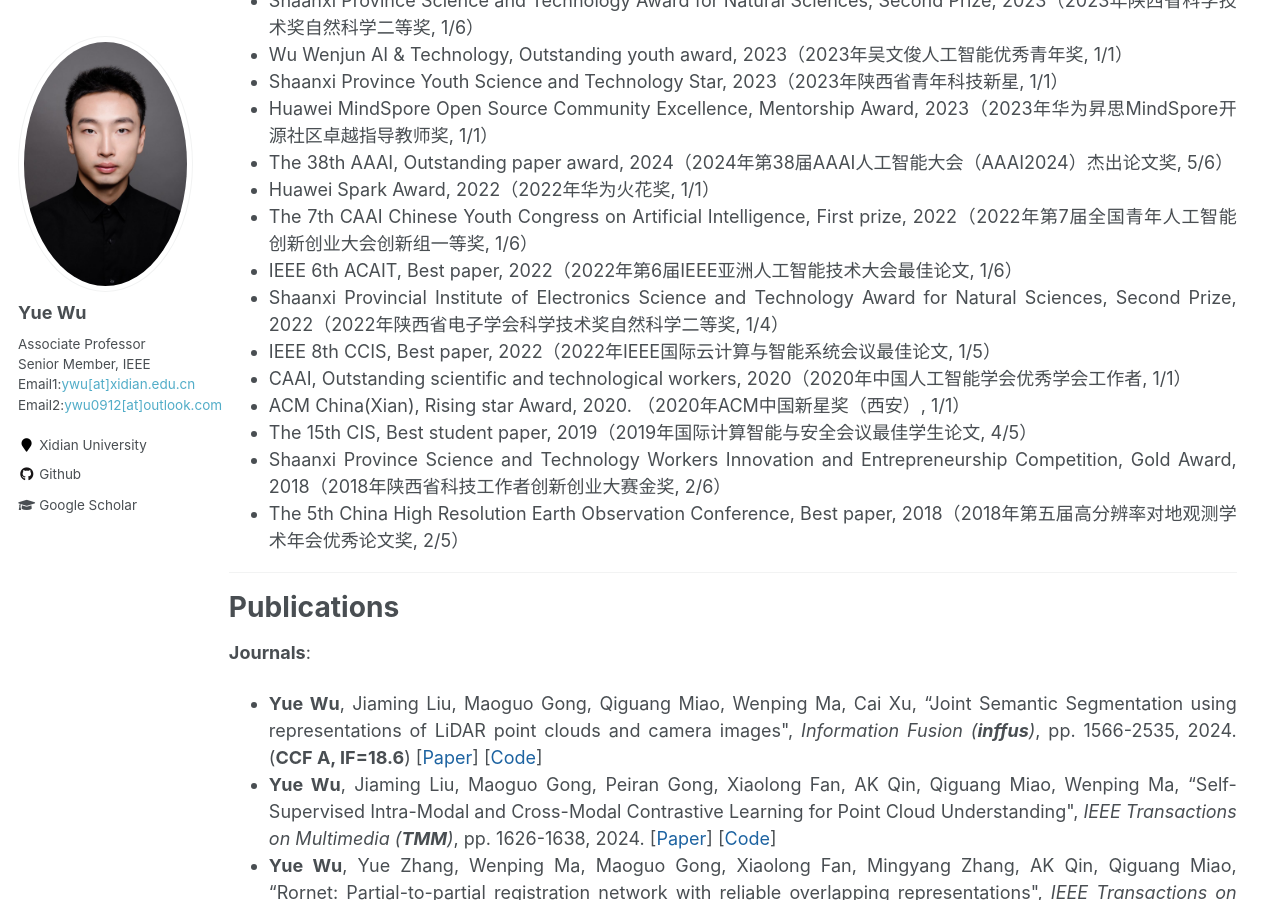
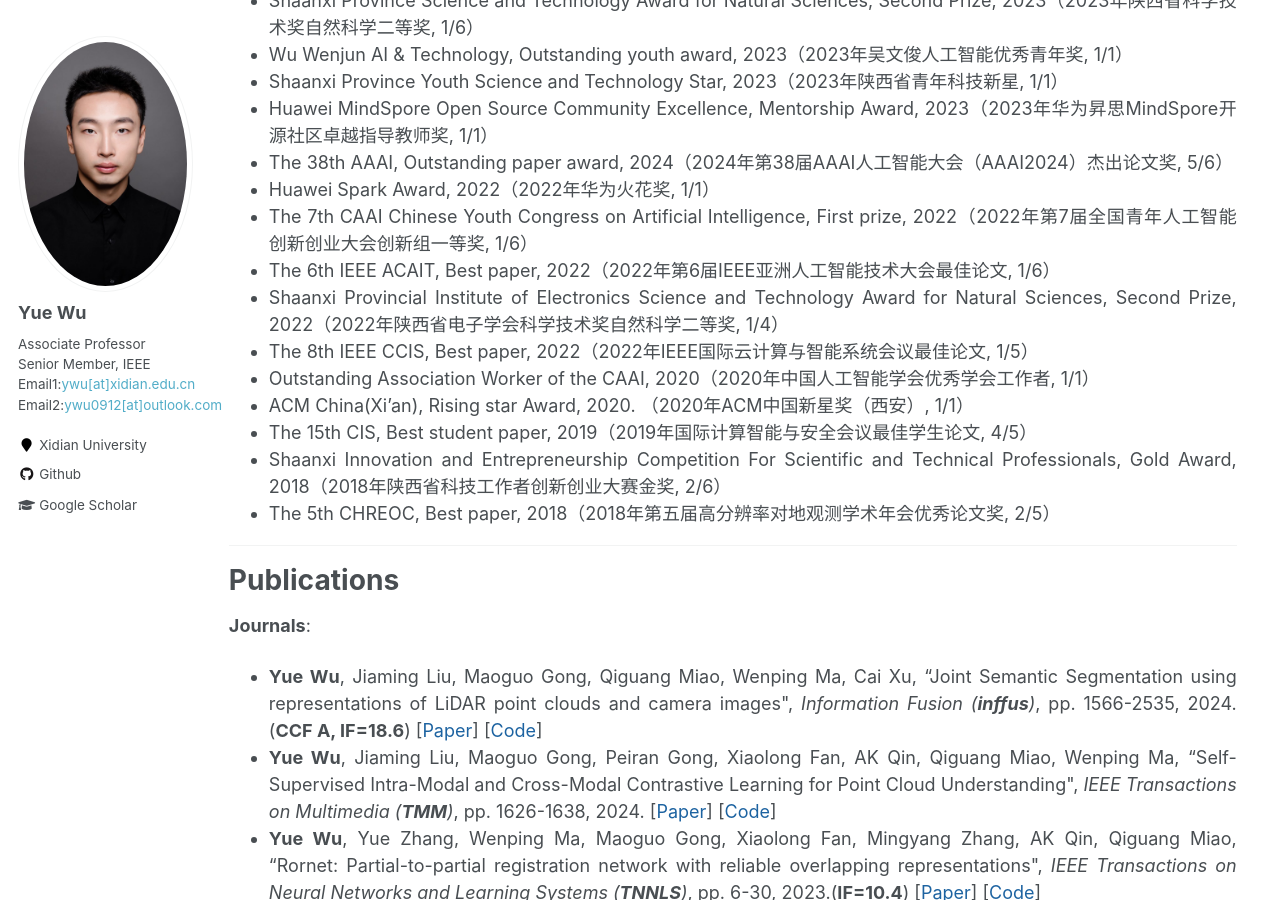
Before and after one commit to ywuchina/ywuchina.github.io, a Jekyll site: the page built from _pages/home.md, in a window 1280 px wide and 900 px high, scrolled down 2117 px. Built offline with Jekyll 4.4.1, drawn with Linux system fonts in a browser that asks for light colours.

Commit message:
Update home.md

```diff
--- a/_pages/home.md
+++ b/_pages/home.md
@@ -51,14 +51,14 @@ Since 2007, he has pursued his bachelor's and Ph.D. at Xidian University. After
 - The 38th AAAI, Outstanding paper award, 2024（2024年第38届AAAI人工智能大会（AAAI2024）杰出论文奖, 5/6）
 - Huawei Spark Award, 2022（2022年华为火花奖, 1/1）
 - The 7th CAAI Chinese Youth Congress on Artificial Intelligence, First prize, 2022（2022年第7届全国青年人工智能创新创业大会创新组一等奖, 1/6）
-- IEEE 6th ACAIT, Best paper, 2022（2022年第6届IEEE亚洲人工智能技术大会最佳论文, 1/6）
+- The 6th IEEE ACAIT, Best paper, 2022（2022年第6届IEEE亚洲人工智能技术大会最佳论文, 1/6）
 - Shaanxi Provincial Institute of Electronics Science and Technology Award for Natural Sciences, Second Prize, 2022（2022年陕西省电子学会科学技术奖自然科学二等奖, 1/4）
-- IEEE 8th CCIS, Best paper, 2022（2022年IEEE国际云计算与智能系统会议最佳论文, 1/5）
-- CAAI, Outstanding scientific and technological workers, 2020（2020年中国人工智能学会优秀学会工作者, 1/1）
-- ACM China(Xian), Rising star Award, 2020. （2020年ACM中国新星奖（西安）, 1/1）
+- The 8th IEEE CCIS, Best paper, 2022（2022年IEEE国际云计算与智能系统会议最佳论文, 1/5）
+- Outstanding Association Worker of the CAAI, 2020（2020年中国人工智能学会优秀学会工作者, 1/1）
+- ACM China(Xi'an), Rising star Award, 2020. （2020年ACM中国新星奖（西安）, 1/1）
 - The 15th CIS, Best student paper, 2019（2019年国际计算智能与安全会议最佳学生论文, 4/5）
-- Shaanxi Province Science and Technology Workers Innovation and Entrepreneurship Competition, Gold Award, 2018（2018年陕西省科技工作者创新创业大赛金奖, 2/6）
-- The 5th China High Resolution Earth Observation Conference, Best paper, 2018（2018年第五届高分辨率对地观测学术年会优秀论文奖, 2/5）
+- Shaanxi Innovation and Entrepreneurship Competition For Scientific and Technical Professionals, Gold Award, 2018（2018年陕西省科技工作者创新创业大赛金奖, 2/6）
+- The 5th CHREOC, Best paper, 2018（2018年第五届高分辨率对地观测学术年会优秀论文奖, 2/5）
 
 <hr>
 
```
